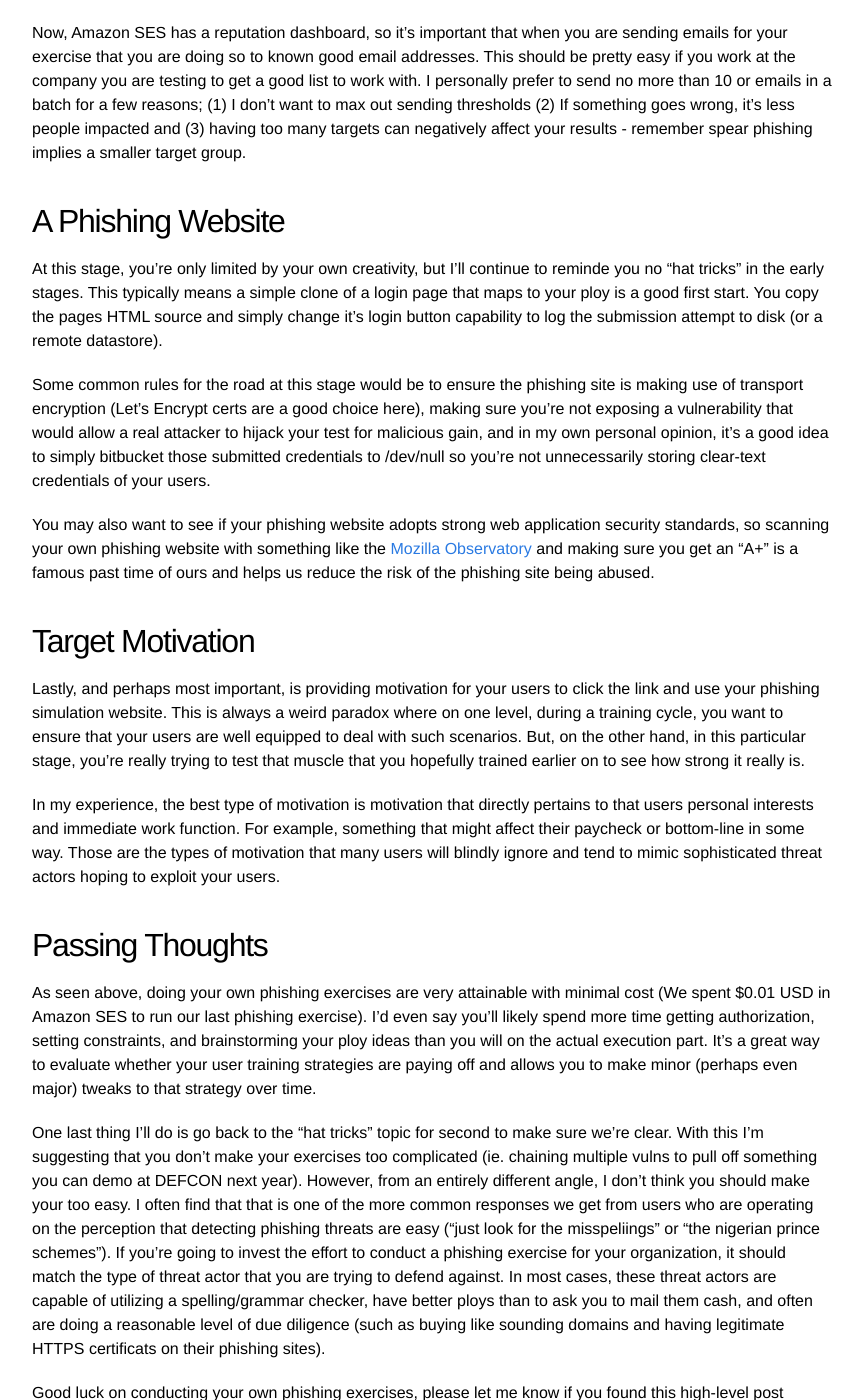
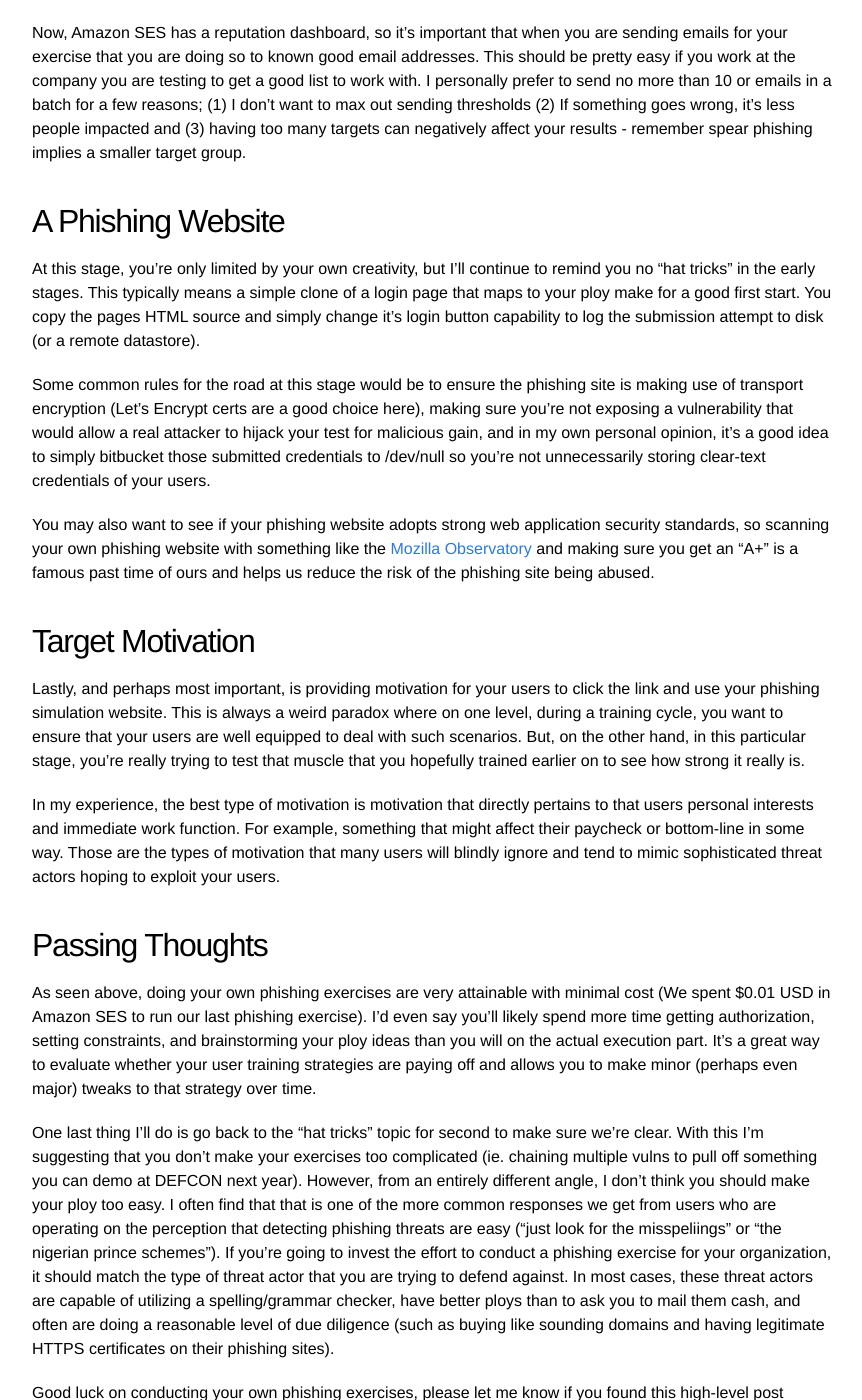
Before and after one commit to claudijd/claudijd.github.io, a Jekyll site: the page built from _posts/2019-04-19-diy-spear-phishing-exercises.md, in a window 1280 px wide and 1400 px high, scrolled down 2349 px. Shown: the whole window, without its empty margins (208-1070 px from the left). Built offline with Jekyll 4.4.1, drawn with Linux system fonts in a browser that asks for light colours; comment, search, counter and statistics services are not loaded; some of the changed text lies outside the part shown.

Commit message:
Minor tweaks to spear phishing post

```diff
--- a/_posts/2019-04-19-diy-spear-phishing-exercises.md
+++ b/_posts/2019-04-19-diy-spear-phishing-exercises.md
@@ -57,7 +57,7 @@
 
 ## A Phishing Website ##
 
-At this stage, you're only limited by your own creativity, but I'll continue to reminde you no "hat tricks" in the early stages.  This typically means a simple clone of a login page that maps to your ploy is a good first start.  You copy the pages HTML source and simply change it's login button capability to log the submission attempt to disk (or a remote datastore).
+At this stage, you're only limited by your own creativity, but I'll continue to remind you no "hat tricks" in the early stages.  This typically means a simple clone of a login page that maps to your ploy make for a good first start.  You copy the pages HTML source and simply change it's login button capability to log the submission attempt to disk (or a remote datastore).
 
 Some common rules for the road at this stage would be to ensure the phishing site is making use of transport encryption (Let's Encrypt certs are a good choice here), making sure you're not exposing a vulnerability that would allow a real attacker to hijack your test for malicious gain, and in my own personal opinion, it's a good idea to simply bitbucket those submitted credentials to /dev/null so you're not unnecessarily storing clear-text credentials of your users.
 
@@ -73,6 +73,6 @@
 
 As seen above, doing your own phishing exercises are very attainable with minimal cost (We spent $0.01 USD in Amazon SES to run our last phishing exercise).  I'd even say you'll likely spend more time getting authorization, setting constraints, and brainstorming your ploy ideas than you will on the actual execution part.  It's a great way to evaluate whether your user training strategies are paying off and allows you to make minor (perhaps even major) tweaks to that strategy over time.
 
-One last thing I'll do is go back to the "hat tricks" topic for second to make sure we're clear.  With this I'm suggesting that you don't make your exercises too complicated (ie. chaining multiple vulns to pull off something you can demo at DEFCON next year).  However, from an entirely different angle, I don't think you should make your too easy.  I often find that that is one of the more common responses we get from users who are operating on the perception that detecting phishing threats are easy ("just look for the misspeliings" or "the nigerian prince schemes").  If you're going to invest the effort to conduct a phishing exercise for your organization, it should match the type of threat actor that you are trying to defend against.  In most cases, these threat actors are capable of utilizing a spelling/grammar checker, have better ploys than to ask you to mail them cash, and often are doing a reasonable level of due diligence (such as buying like sounding domains and having legitimate HTTPS certificats on their phishing sites).
+One last thing I'll do is go back to the "hat tricks" topic for second to make sure we're clear.  With this I'm suggesting that you don't make your exercises too complicated (ie. chaining multiple vulns to pull off something you can demo at DEFCON next year).  However, from an entirely different angle, I don't think you should make your ploy too easy.  I often find that that is one of the more common responses we get from users who are operating on the perception that detecting phishing threats are easy ("just look for the misspeliings" or "the nigerian prince schemes").  If you're going to invest the effort to conduct a phishing exercise for your organization, it should match the type of threat actor that you are trying to defend against.  In most cases, these threat actors are capable of utilizing a spelling/grammar checker, have better ploys than to ask you to mail them cash, and often are doing a reasonable level of due diligence (such as buying like sounding domains and having legitimate HTTPS certificates on their phishing sites).
 
-Good luck on conducting your own phishing exercises, please let me know if you found this high-level post helpful and please do pay-it-forward by sharing some of your lessons learned running them.
+Good luck on conducting your own phishing exercises, please let me know if you found this high-level post helpful and please do pay-it-forward by sharing some of your lessons learned when you run your own.
```
Also changed, not shown: other parts of _posts/2019-04-19-diy-spear-phishing-exercises.md (+4 -4 lines).
